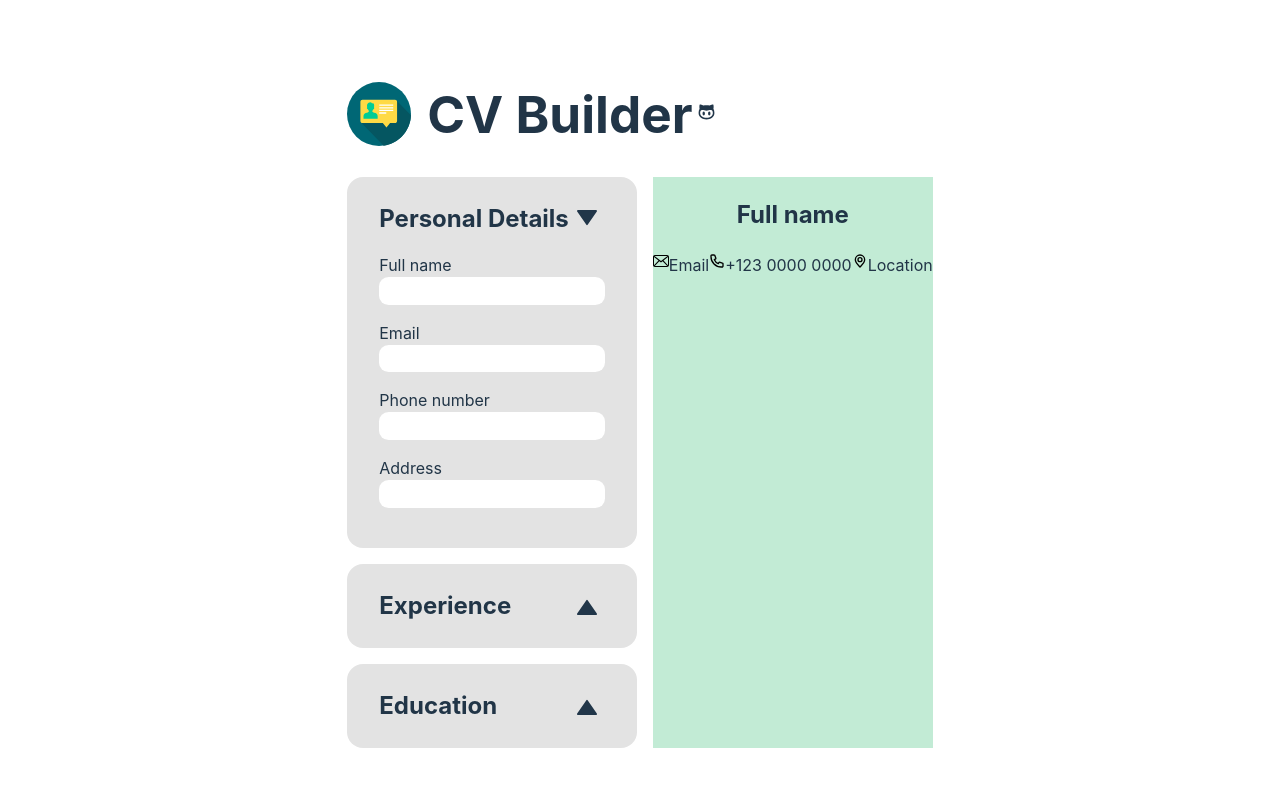
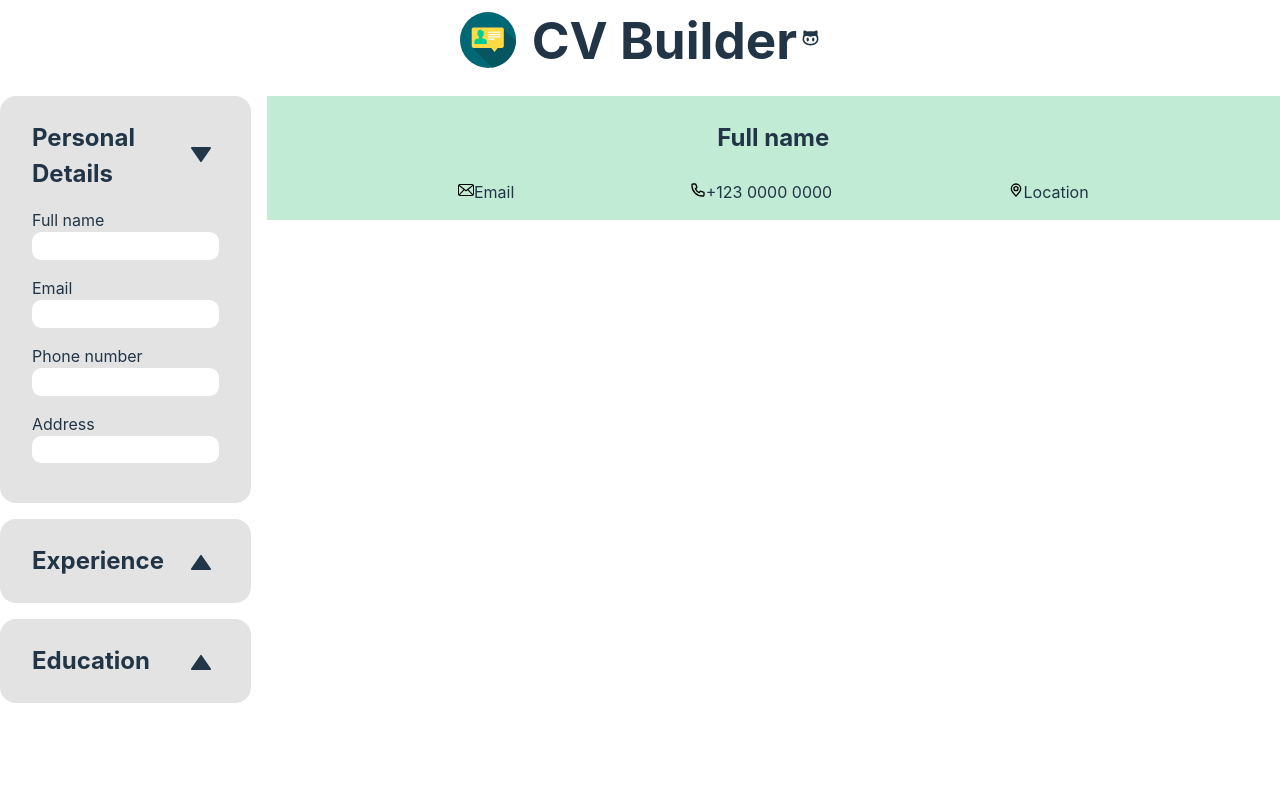
Before and after one commit to zakrnem/cv-builder, a React (Vite) app: page / in a window 1280 px wide. Shown: the top 786 px of the page. Built offline with nearby package versions, Linux system fonts and the light colour scheme.

Commit message:
Refine stylesheet to achieve the intended layout

```diff
--- a/src/App.css
+++ b/src/App.css
@@ -1,47 +1,16 @@
-#root {
-  max-width: 1280px;
-  margin: 0 auto;
-  padding: 2rem;
-  text-align: center;
+body {
+  margin: 0;
 }
 
-.logo {
-  height: 6em;
-  padding: 1.5em;
-  will-change: filter;
-  transition: filter 300ms;
-}
-.logo:hover {
-  filter: drop-shadow(0 0 2em #646cffaa);
-}
-.logo.react:hover {
-  filter: drop-shadow(0 0 2em #61dafbaa);
-}
-
-@keyframes logo-spin {
-  from {
-    transform: rotate(0deg);
-  }
-  to {
-    transform: rotate(360deg);
-  }
-}
-
-@media (prefers-reduced-motion: no-preference) {
-  a:nth-of-type(2) .logo {
-    animation: logo-spin infinite 20s linear;
-  }
-}
-
-.card {
-  padding: 2em;
-}
-
-.read-the-docs {
-  color: #888;
+#root {
+  display: flex;
+  flex-direction: column;
+  align-items: center;
+  gap: 1rem;
 }
 
 .container {
   display: flex;
   gap: 1rem;
+  width: 100vw;
 }
--- a/src/components/CVLayout.jsx
+++ b/src/components/CVLayout.jsx
@@ -6,17 +6,21 @@ function CVLayout() {
       <div className="cv-personal-details">
         <h2>Full name</h2>
         <div className="cv-details">
+          <div className="email">
             <img src="./src/assets/mail-svgrepo-com.svg" className="icon" />
-          <div className="email">Email</div>
-
+            Email
+          </div>
+          <div className="phone">
             <img src="./src/assets/phone-svgrepo-com.svg" className="icon" />
-          <div className="phone">+123 0000 0000</div>
-
+            +123 0000 0000
+          </div>
+          <div className="location">
             <img
               src="./src/assets/location-pin-svgrepo-com.svg"
               className="icon"
             />
-          <div className="location">Location</div>
+            Location
+          </div>
         </div>
       </div>
     </div>
--- a/src/index.css
+++ b/src/index.css
@@ -23,14 +23,6 @@ a:hover {
   color: #535bf2;
 }
 
-body {
-  margin: 0;
-  display: flex;
-  place-items: center;
-  min-width: 320px;
-  min-height: 100vh;
-}
-
 h1 {
   font-size: 3.2em;
   line-height: 1.1;
--- a/src/styles/CVLayout.css
+++ b/src/styles/CVLayout.css
@@ -1,15 +1,29 @@
 .cv-container {
   display: flex;
+  width: 100%;
 }
 
 .cv-personal-details {
   background-color: #c2ebd5;
+  width: 100%;
+  height: min-content;
+  display: grid;
+  justify-items: center;
+  padding: 0.5rem 1rem;
+}
+
+.cv-personal-details > h2 {
+  margin: 0;
+  padding: 1rem 0;
 }
 
 .cv-details {
   display: flex;
+  width: 100%;
+  justify-content: space-evenly;
+  padding: 0.5rem 0;
 }
 
-.cv-details > .icon {
+.cv-details > * > .icon {
   height: 1rem;
 }
--- a/src/styles/Header.css
+++ b/src/styles/Header.css
@@ -2,10 +2,15 @@ header {
   display: flex;
   align-items: center;
   gap: 1rem;
+  padding: 0.75rem 0;
+}
+
+header > h1 {
+  margin: 0;
 }
 
 .title-logo {
-  height: 4rem;
+  height: 3.5rem;
 }
 
 .gh-logo {
```
Lines whose indentation alone changed are shown as unchanged.
